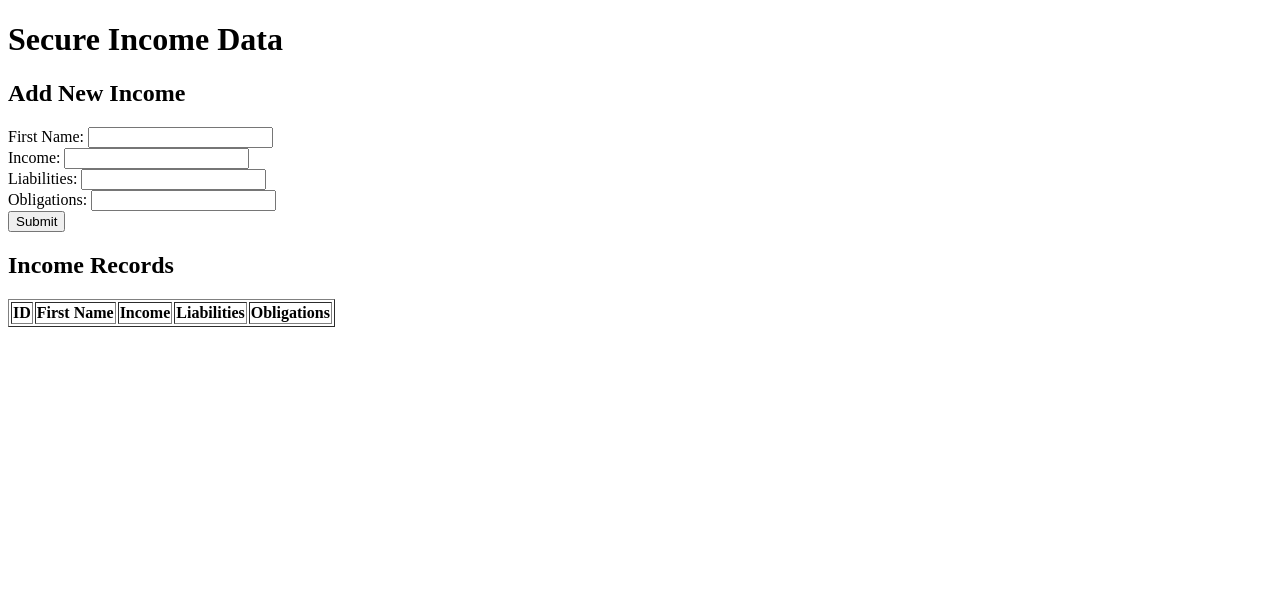
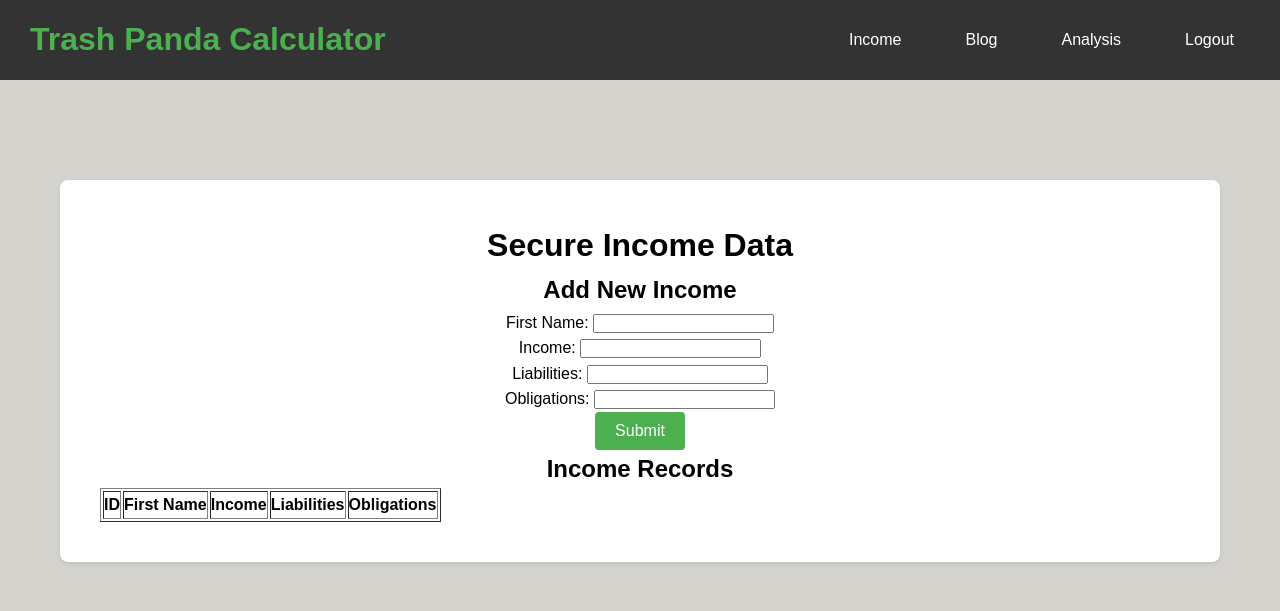
Before and after one commit to dwgrob/csci375, a Flask app: page / in a window 1280 px wide. Shown: the top 611 px of the page. Run offline with Flask 3, Linux system fonts and the light colour scheme; data that the repository does not hold is empty.

Commit message:
pages are now linked properly

```diff
--- a/static/js/index.js
+++ b/static/js/index.js
@@ -2,15 +2,13 @@
 
 // Function to create and display navigation links
 function createNavigation() {
-
     const navContainer = document.getElementById('nav-container'); // Container for the nav links
-    //const welcomeMessage = document.createElement('h1');
 
     const pages = [
-        { name: "Income", url: " " },
-        { name: "Blog", url: " " },
-        { name: "Analysis", url: " " },
-        { name: "Logout", url: " " },
+        { name: "Income", url: "/" },  // Home page (Income page)
+        { name: "Blog", url: "/blog" }, // Blog page
+        { name: "Analysis", url: "/analysis" }, // Analysis page
+        { name: "Logout", url: "/login" },  // Login page (assuming it logs out)
         // Add more pages as needed
     ];
 
--- a/templates/analysis.html
+++ b/templates/analysis.html
@@ -4,7 +4,7 @@
     <meta charset="UTF-8">
     <meta name="viewport" content="width=device-width, initial-scale=1.0">
     <title>Analysis</title>
-    <link rel="stylesheet" href="{{ url_for('static', filename='css/styles.css') }}">
+    <link rel="stylesheet" href="{{ url_for('static', filename='css/index.css') }}">
     <style>
         .analysis-container {
             max-width: 1200px;
--- a/templates/blog.html
+++ b/templates/blog.html
@@ -4,7 +4,7 @@
     <meta charset="UTF-8">
     <meta name="viewport" content="width=device-width, initial-scale=1.0">
     <title>Blogs</title>
-    <link rel="stylesheet" href="{{ url_for('static', filename='css/blog.css') }}">
+    <link rel="stylesheet" href="{{ url_for('static', filename='css/index.css') }}">
 </head>
 <body>
     <nav class="navbar">
@@ -53,6 +53,6 @@
         </div>
     </div>
 
-    <script src="{{ url_for('static', filename='js/index.js') }}"></script>
+    <script src="{{ url_for('static', filename='./js/index.js') }}"></script>
 </body>
 </html>
--- a/templates/index.html
+++ b/templates/index.html
@@ -4,6 +4,7 @@
     <meta charset="UTF-8">
     <meta name="viewport" content="width=device-width, initial-scale=1.0">
     <title>Secure Income Data</title>
+    <link rel="stylesheet" href="{{ url_for('static', filename='css/index.css')}}">
     <script>
         // Securely fetch income data using POST
         async function fetchIncomeData() {
@@ -67,8 +68,31 @@
 
         window.onload = fetchIncomeData;
     </script>
+    <style>
+        .form-container {
+            max-width: 1200px;
+            margin: 80px auto;
+            padding: 20px;
+        }
+        .form-section {
+            background: white;
+            border-radius: 8px;
+            padding: 40px;
+            text-align: center;
+            box-shadow: 0 2px 4px rgba(0,0,0,0.1);
+            margin-bottom: 30px;
+        }
+    </style>
 </head>
 <body>
+
+    <nav class="navbar">
+        <div class="logo">Trash Panda Calculator</div>
+        <div id="nav-container" class="nav-links"></div>
+    </nav>
+
+    <div class ="form-container">
+        <div class="form-section">
     <h1>Secure Income Data</h1>
 
     <h2>Add New Income</h2>
@@ -101,5 +125,8 @@
         </thead>
         <tbody id="incomeTableBody"></tbody>
     </table>
+</div>
+</div>
+    <script src="{{ url_for('static', filename='js/index.js') }}"></script>
 </body>
 </html>
--- a/testapp.py
+++ b/testapp.py
@@ -32,6 +32,18 @@ class Income(db.Model):
 @app.route('/')
 def home():
     return render_template('index.html')
+
+@app.route('/login')
+def login():
+    return render_template('login.html')
+
+@app.route('/blog')
+def blog():
+    return render_template('blog.html')
+
+@app.route('/analysis')
+def analysis():
+    return render_template('analysis.html')
 
 # Secure API to fetch income data using POST
 @app.route('/secure-income-data', methods=['POST'])
```
